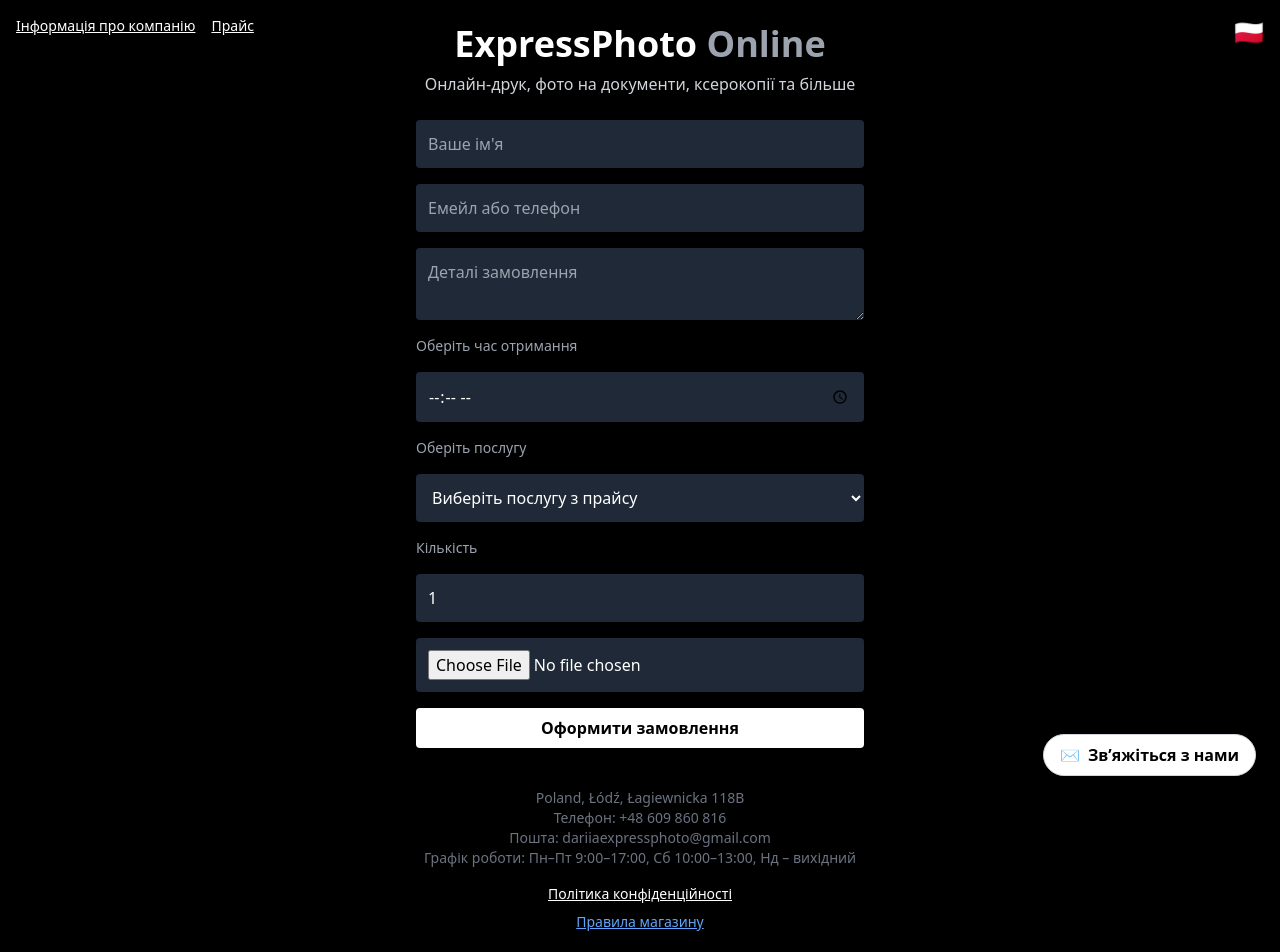
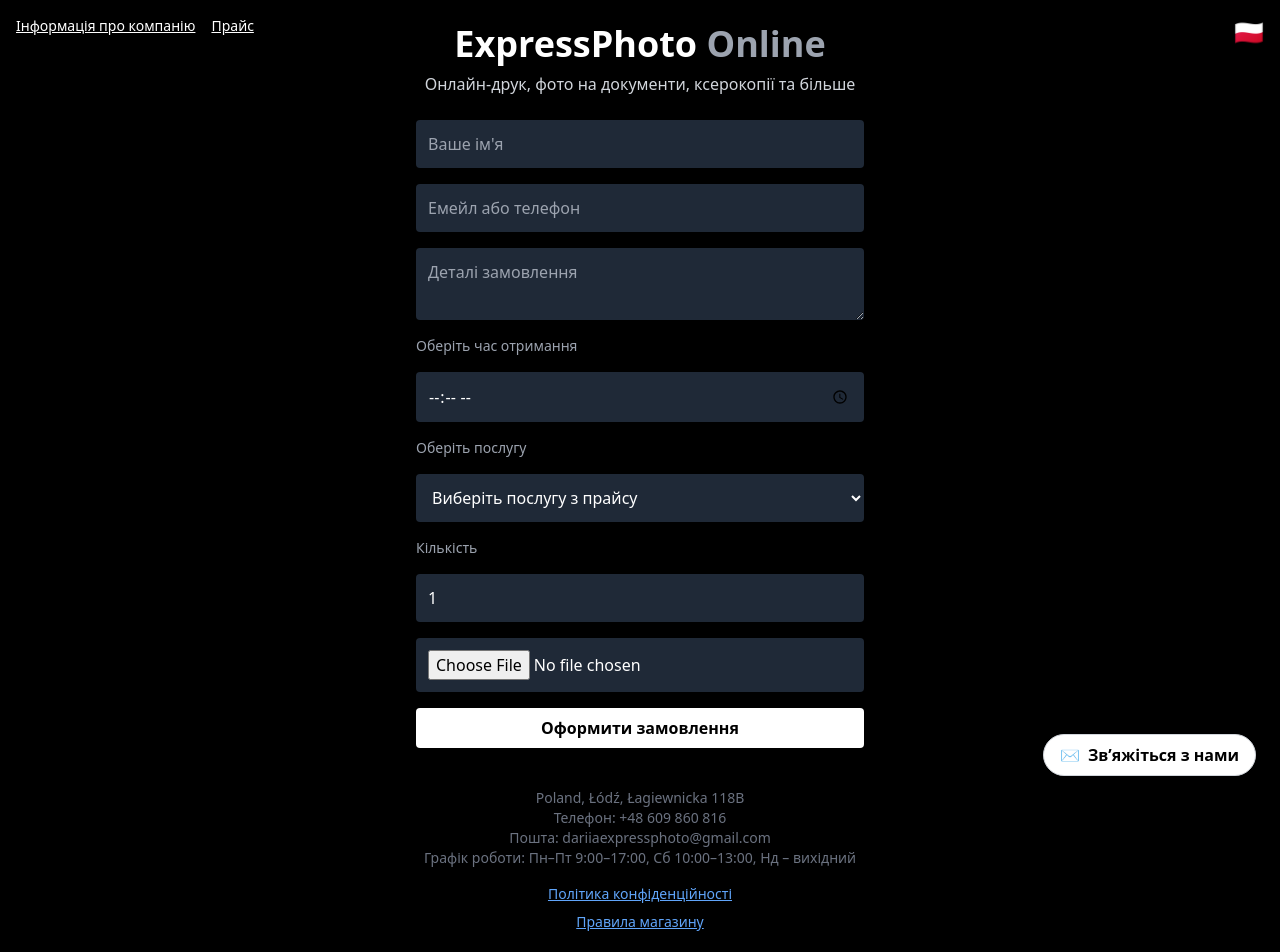
Before and after one commit to cutesuno/expressphoto-online, a Next.js app: page / in a window 1280 px wide. Shown: the top 952 px of the page. Built offline with nearby package versions, Linux system fonts and the light colour scheme.

Commit message:
додов лінк

```diff
--- a/pages/index.tsx
+++ b/pages/index.tsx
@@ -102,7 +102,7 @@
       </p>
 
      {/* Політика конфіденційності */}
-<Link href="/privacy-policy" className="text-sm underline block ext-blue-400 hover:text-blue-300 text-center mt-4">
+<Link href="/privacy-policy" className="text-sm underline block text-blue-400 hover:text-blue-300 text-center mt-4">
   {language === 'uk'
     ? 'Політика конфіденційності'
     : 'Polityka prywatności'}
```
